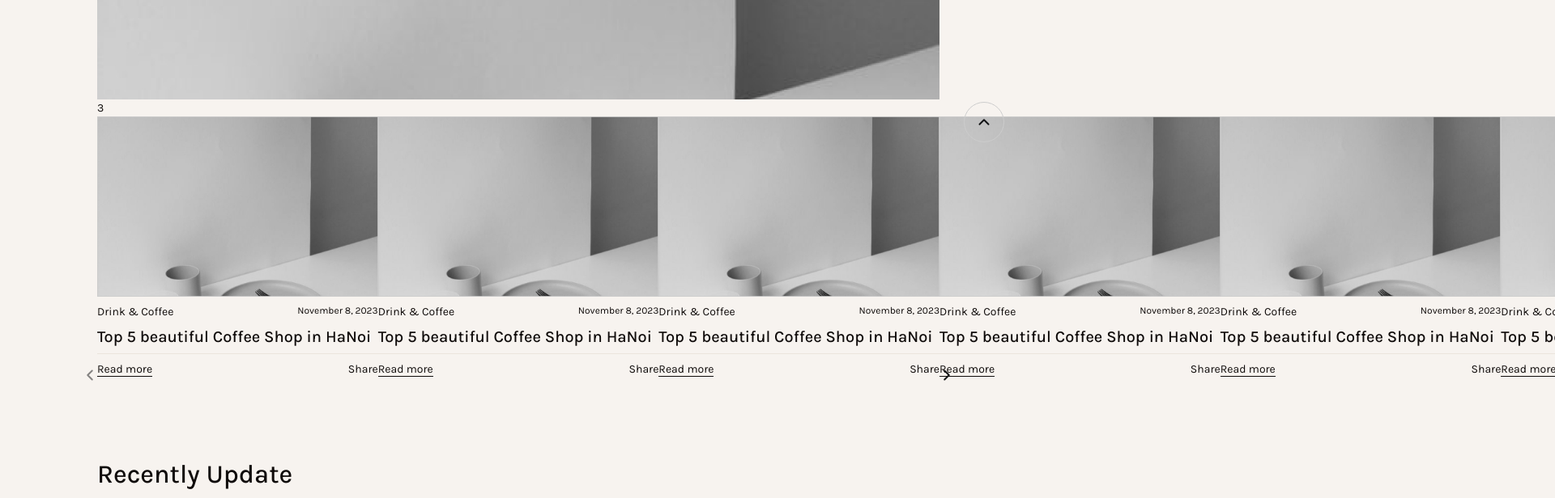
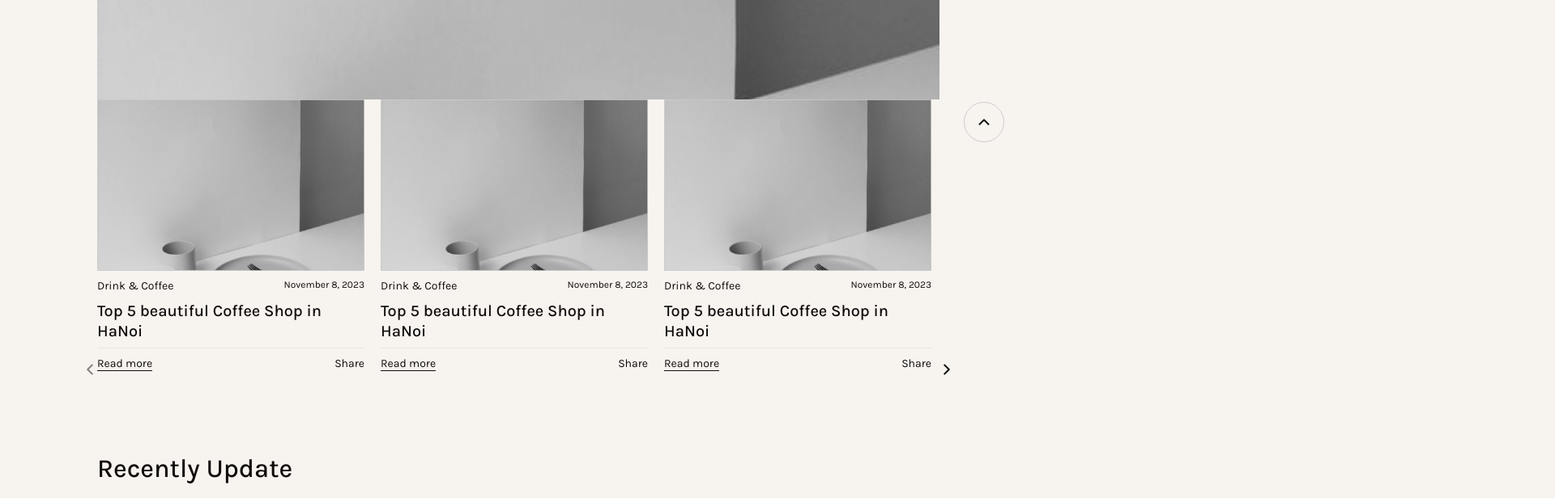
Before and after one commit to Nthuyduong/my_blog, a React (Create React App) app: page / in a window 1280 px wide. Shown: the part 560-1176 px from the top of the page at 81% size, 1920 px wide, since content can reach past the window. Built offline with nearby package versions, Linux system fonts and the light colour scheme.

Commit message:
FIX-BUG: fix slide hidden and add gap

```diff
--- a/src/components/common/slider.js
+++ b/src/components/common/slider.js
@@ -8,13 +8,22 @@ const Slider = ({
     const ref = useRef(null);
     const refWrp = useRef(null);
 
+    // Giang note:
     const defaultConfigs = {
+        // Số lượng slide hiển thị trên một hàng
         sliderPerRow: 3,
+        // Số lượng slide hiển thị trên một hàng khi màn hình < 768px
         sliderPerRowMobile: 2.5,
+        // Cho phép kéo slide
         allowDrag: true,
+        // Thời gian chuyển động của slide
         duration: 400,
+        // Cho phép tự động chuyển slide
         auto: false,
-        autoDuration: 1000
+        // Thời gian chuyển động của slide
+        autoDuration: 1000,
+        // Khoảng cách giữa các slide
+        gap: 10
     }
 
     // toán tử spread (...) để tạo một bản sao của tất cả các thuộc tính trong đối tượng defaultConfigs
@@ -22,7 +31,9 @@ const Slider = ({
     configs = { ...defaultConfigs, ...configs }
 
     //Khai báo các biến với giá trị ban đầu bằng 0
+    //active: vị trí slide hiện tại
     const [active, setActive] = useState(0);
+    //dragX: giá trị margin-left của slider container
     const [dragX, setDragX] = useState(0);
     //khai báo biến trạng thái của hai nút
     const [disableNext, setDisableNext] = useState(false);
@@ -45,7 +56,7 @@ const Slider = ({
     //Tính toán số lượng slide tối đa có thể di  (tổng số slide - số slide hiển thị/ row)
     let maxSlide = countChildren - sliderPerRow;
 
-    //giá trị trong hàm callback (active, dragX) thay đổi thì hàm callback sẽ được gọi tới
+    //giá trị trong hàm callback (active, dragX) thay đổi thì hàm callback sẽ được gọi tới để kích hoạt hàm runSlider
     useEffect(() => {
         runSlider();
     }, [active, dragX])
@@ -96,6 +107,7 @@ const Slider = ({
         ref.current.style.width = (countChildren / sliderPerRow) * 100 + '%';
         // Tính toán và cập nhật giá trị transformX để di chuyển slider
         let transformX = active * 100 / countChildren;
+        // Nếu giá trị transformX vượt quá giới hạn thì cập nhật lại giá trị transformX bằng vị trí cuối cùng
         if (transformX > (100 / countChildren) * maxSlide) {
             transformX = (100 / countChildren) * maxSlide
         }
@@ -188,12 +200,15 @@ const Slider = ({
             onMouseDown={startDrag}
             onTouchStart={startDrag}
             ref={refWrp}
-        >
-            {maxSlide}
+        >   <div className="overflow-hidden">
                 <div
                     className="slider-items"
                     ref={ref}
-                style={{ width: `${(countChildren / configs.sliderPerRow) * 100}%`, "--transition-duration": `${configs.duration ?? 400}ms` }}
+                    style={{
+                        width: `${(countChildren / configs.sliderPerRow) * 100}%`,
+                        "--transition-duration": `${configs.duration ?? 400}ms`,
+                        gap: `${configs.gap ?? 0}px`,
+                    }}
                 >
                     {Children.map(children, (child, index) => {
                         return cloneElement(child, {
@@ -201,6 +216,8 @@ const Slider = ({
                         })
                     })}
                 </div>
+            </div>
+
             <div className="slider-control">
                 <div className={`prev-button ${ disablePrev ? 'btn-disable': '' }`}>
                     <button className="my-prev-btn" onClick={prevSlide}>
--- a/src/pages/home.js
+++ b/src/pages/home.js
@@ -10,7 +10,8 @@ const Home = () => {
         allowDrag: true,
         duration: 400,
         auto: false,
-        autoDuration: 1000
+        autoDuration: 1000,
+        gap: 20,
     }
     const [activeIndex, setActiveIndex] = useState(0);
 
@@ -124,11 +125,11 @@ const Home = () => {
                     <Slider
                         configs={configs}
                     >
-                        <div className="flex justify-center">
+                        <div className="justify-center">
                             <div className="col-span-12 md:col-span-4">
                                 <div>
                                     <Link to={ROUTER.ARTICLE}>
-                                        <img className="w-100" src="./img/home/article.jpg" alt="smile" loading="lazy"/>
+                                        <img className="w-full" src="./img/home/article.jpg" alt="smile" loading="lazy"/>
                                     </Link>
                                 </div>
                                 <div>
@@ -146,11 +147,11 @@ const Home = () => {
                                 </div>
                             </div>
                         </div>
-                        <div className="flex justify-center">
+                        <div className="justify-center">
                             <div className="col-span-12 md:col-span-4">
                                 <div>
                                     <Link to={ROUTER.ARTICLE}>
-                                        <img className="w-100" src="./img/home/article.jpg" alt="smile" loading="lazy"/>
+                                        <img className="w-full" src="./img/home/article.jpg" alt="smile" loading="lazy"/>
                                     </Link>
                                 </div>
                                 <div>
@@ -168,11 +169,11 @@ const Home = () => {
                                 </div>
                             </div>
                         </div>
-                        <div className="flex justify-center">
+                        <div className="justify-center">
                             <div className="col-span-12 md:col-span-4">
                                 <div>
                                     <Link to={ROUTER.ARTICLE}>
-                                        <img className="w-100" src="./img/home/article.jpg" alt="smile" loading="lazy"/>
+                                        <img className="w-full" src="./img/home/article.jpg" alt="smile" loading="lazy"/>
                                     </Link>
                                 </div>
                                 <div>
@@ -190,11 +191,11 @@ const Home = () => {
                                 </div>
                             </div>
                         </div>
-                        <div className="flex justify-center">
+                        <div className="justify-center">
                             <div className="col-span-12 md:col-span-4">
                                 <div>
                                     <Link to={ROUTER.ARTICLE}>
-                                        <img className="w-100" src="./img/home/article.jpg" alt="smile" loading="lazy"/>
+                                        <img className="w-full" src="./img/home/article.jpg" alt="smile" loading="lazy"/>
                                     </Link>
                                 </div>
                                 <div>
@@ -212,11 +213,11 @@ const Home = () => {
                                 </div>
                             </div>
                         </div>
-                        <div className="flex justify-center">
+                        <div className="justify-center">
                             <div className="col-span-12 md:col-span-4">
                                 <div>
                                     <Link to={ROUTER.ARTICLE}>
-                                        <img className="w-100" src="./img/home/article.jpg" alt="smile" loading="lazy"/>
+                                        <img className="w-full" src="./img/home/article.jpg" alt="smile" loading="lazy"/>
                                     </Link>
                                 </div>
                                 <div>
@@ -234,11 +235,11 @@ const Home = () => {
                                 </div>
                             </div>
                         </div>
-                        <div className="flex justify-center">
+                        <div className="justify-center">
                             <div className="col-span-12 md:col-span-4">
                                 <div>
                                     <Link to={ROUTER.ARTICLE}>
-                                        <img className="w-100" src="./img/home/article.jpg" alt="smile" loading="lazy"/>
+                                        <img className="w-full" src="./img/home/article.jpg" alt="smile" loading="lazy"/>
                                     </Link>
                                 </div>
                                 <div>
```
Lines whose indentation alone changed are shown as unchanged.
